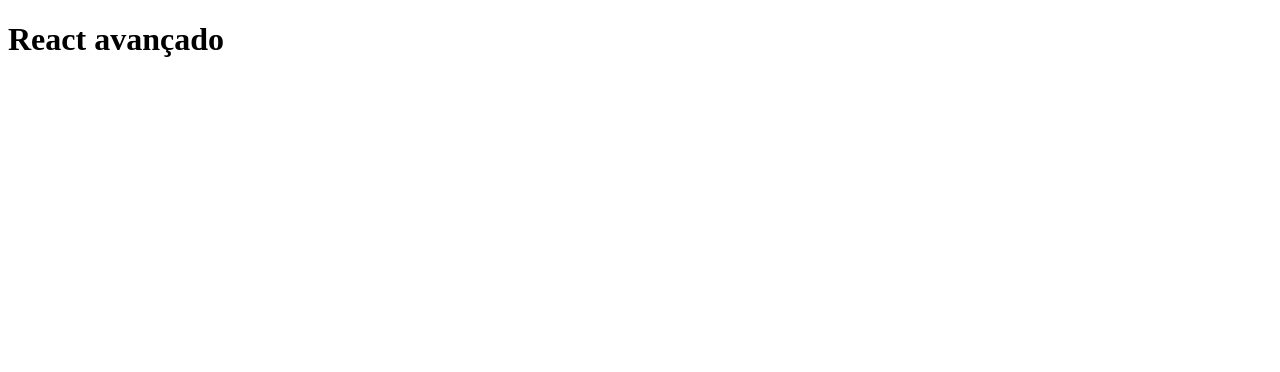
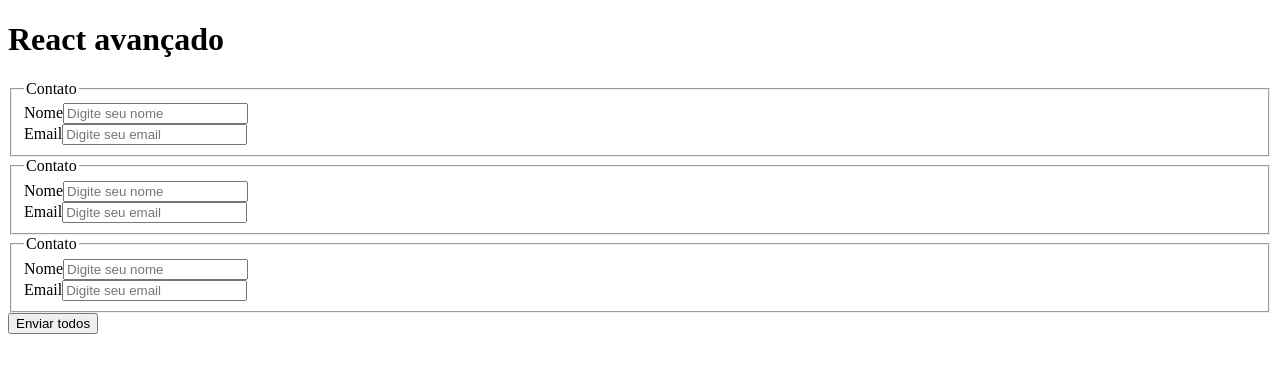
Before and after one commit to rogeriobispo/advanced-react, a React (Vite) app: page / in a window 1280 px wide. Shown: the top 372 px of the page. Built offline with nearby package versions, Linux system fonts and the light colour scheme.

Commit message:
feat: versão sem useID

```diff
--- a/src/App.tsx
+++ b/src/App.tsx
@@ -1,9 +1,46 @@
+import { useState } from 'react'
+import ContatoForm, { type ContatoFormData } from "./components/contatos/ContatoForm"
+
+const contatosIniciais: ContatoFormData[] = [
+  { nome: '', email: '' },
+  { nome: '', email: '' },
+  { nome: '', email: '' },
+]
+
 function App() {
+  const [contatos, setContatos] = useState<ContatoFormData[]>(contatosIniciais)
+
+  function handleContatoChange(
+    contatoIndex: number,
+    field: keyof ContatoFormData,
+    value: string,
+  ) {
+    setContatos((prevContatos) =>
+      prevContatos.map((contato, index) =>
+        index === contatoIndex ? { ...contato, [field]: value } : contato,
+      ),
+    )
+  }
+
+  function handleSubmit(e: React.FormEvent<HTMLFormElement>) {
+    e.preventDefault()
+    console.log('Dados enviados:', contatos)
+  }
 
   return (
-    <>
+    <form onSubmit={handleSubmit}>
       <h1>React avançado</h1>
-    </>
+
+      {contatos.map((contato, index) => (
+        <ContatoForm
+          key={index}
+          formData={contato}
+          onChange={(field, value) => handleContatoChange(index, field, value)}
+        />
+      ))}
+
+      <button type="submit">Enviar todos</button>
+    </form>
   )
 }
 
--- /dev/null
+++ b/src/components/contatos/ContatoForm.tsx
@@ -0,0 +1,56 @@
+import { type ChangeEvent, useId } from 'react'
+
+export interface ContatoFormData {
+  nome: string
+  email: string
+}
+
+interface ContatoFormProps {
+  formData: ContatoFormData
+  onChange: (field: keyof ContatoFormData, value: string) => void
+}
+
+function ContatoForm({ formData, onChange }: ContatoFormProps) {
+  const formId = useId()
+  const nomeInputId = `${formId}-nome`
+  const emailInputId = `${formId}-email`
+
+  function handleChange(e: ChangeEvent<HTMLInputElement>) {
+    const { name, value } = e.target
+    onChange(name as keyof ContatoFormData, value)
+  }
+
+  return (
+    <fieldset>
+      <legend>{`Contato`}</legend>
+
+      <div>
+        <label htmlFor={nomeInputId}>Nome</label>
+        <input
+          id={nomeInputId}
+          name="nome"
+          type="text"
+          value={formData.nome}
+          onChange={handleChange}
+          placeholder="Digite seu nome"
+          required
+        />
+      </div>
+
+      <div>
+        <label htmlFor={emailInputId}>Email</label>
+        <input
+          id={emailInputId}
+          name="email"
+          type="email"
+          value={formData.email}
+          onChange={handleChange}
+          placeholder="Digite seu email"
+          required
+        />
+      </div>
+    </fieldset>
+  )
+}
+
+export default ContatoForm
```
